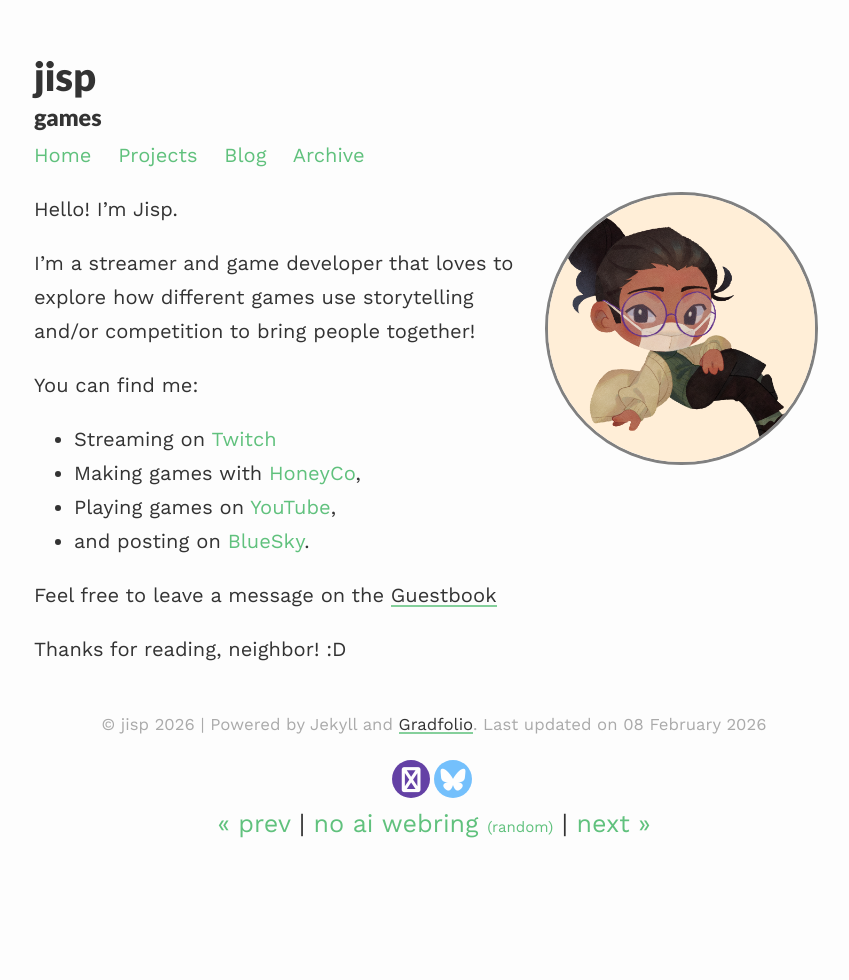
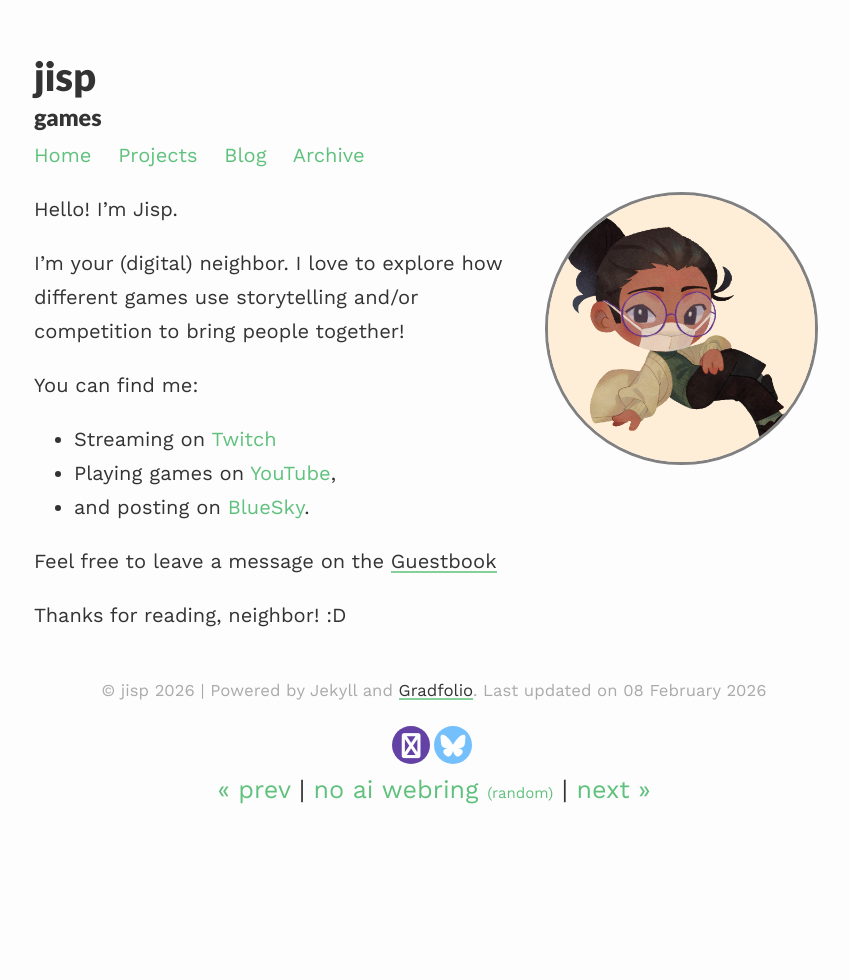
Before and after one commit to AlirpJ/alirpj.github.io, a Jekyll site: the page built from index.md, in a window 1280 px wide. Shown: the whole page, without its empty margins (206-1055 px from the left). Built offline with Jekyll 4.4.1, drawn with Linux system fonts in a browser that asks for light colours.

```diff
--- a/index.md
+++ b/index.md
@@ -9,12 +9,11 @@ published: true
 
 Hello! I'm Jisp.
 
-I'm a streamer and game developer that loves to explore how different games use storytelling and/or competition to bring people together!
+I'm your (digital) neighbor. I love to explore how different games use storytelling and/or competition to bring people together!
 
 You can find me:
 
 - Streaming on [Twitch](https://www.twitch.tv/JispGames)
-- Making games with [HoneyCo](https://www.honeycogames.com/),
 - Playing games on [YouTube](https://www.youtube.com/@JispGames),
 - and posting on [BlueSky](https://bsky.app/profile/jispgames.bsky.social).
 
```
Also changed, not shown: _posts/2026-02-08-normalized.md (added, +42 -0 lines).
